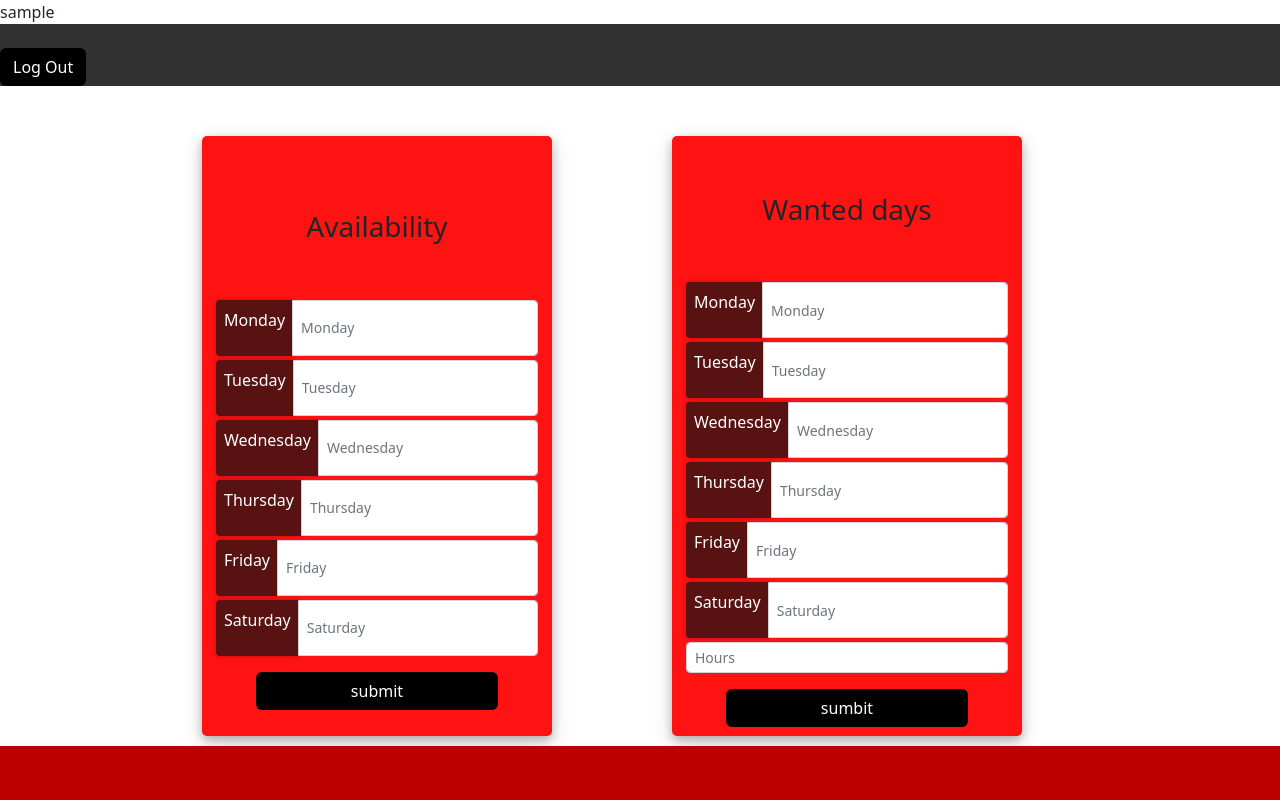
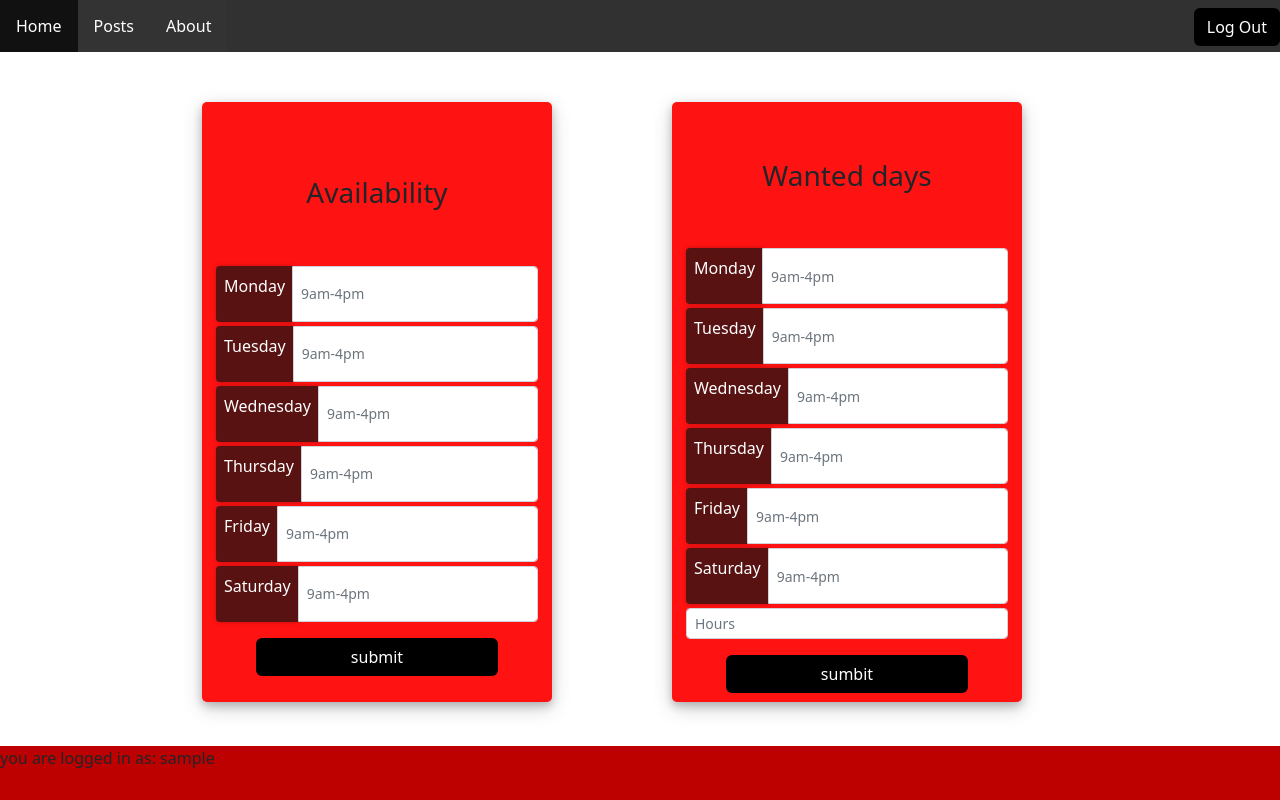
Before and after one commit to salsa-solutions/C.R.A.P, a PHP site: page / in a window 1280 px wide. Run offline with PHP 8.4, Linux system fonts and the light colour scheme; the visitor is signed in with stand-in values (Sample User, id 1); some libraries are stand-ins or nearby versions.

Commit message:
submiting pref and avil days is done, need to make it pretty now

```diff
--- a/css/home.css
+++ b/css/home.css
@@ -10,8 +10,35 @@ html {
     background-color: rgb(49, 49, 49);
 }
 
+.nav ul {
+    list-style-type: none;
+    margin: 0;
+    padding: 0;
+    overflow: hidden;
+    background-color: #333;
+}
+
+.nav-links li {
+    float: left;
+}
+
+.nav-links li a {
+    display: block;
+    color: white;
+    text-align: center;
+    padding: 14px 16px;
+    text-decoration: none;
+}
+
+
+/* Change the link color to #111 (black) on hover */
+
+.nav-links li a:hover {
+    background-color: #111;
+}
+
 .btn_logout {
-    position: relative;
+    position: absolute;
     right: 0px;
     background: rgb(0, 0, 0) !important;
     color: white !important;
--- a/index.php
+++ b/index.php
@@ -21,28 +21,35 @@ if (isset($_GET['logout'])) {
     <meta http-equiv="X-UA-Compatible" content="IE=edge">
     <meta name="viewport" content="width=device-width, initial-scale=1.0">
     <link rel="shortcut icon" href="img/favicon.ico" type="image/x-icon">
-    <link href="https://cdn.jsdelivr.net/npm/bootstrap@5.2.0-beta1/dist/css/bootstrap.min.css" rel="stylesheet" integrity="sha384-0evHe/X+R7YkIZDRvuzKMRqM+OrBnVFBL6DOitfPri4tjfHxaWutUpFmBp4vmVor" crossorigin="anonymous">
-    <script src="https://cdn.jsdelivr.net/npm/bootstrap@5.2.0-beta1/dist/js/bootstrap.bundle.min.js" integrity="sha384-pprn3073KE6tl6bjs2QrFaJGz5/SUsLqktiwsUTF55Jfv3qYSDhgCecCxMW52nD2" crossorigin="anonymous">
+    <link href="https://cdn.jsdelivr.net/npm/bootstrap@5.2.0-beta1/dist/css/bootstrap.min.css" rel="stylesheet"
+        integrity="sha384-0evHe/X+R7YkIZDRvuzKMRqM+OrBnVFBL6DOitfPri4tjfHxaWutUpFmBp4vmVor" crossorigin="anonymous">
+    <script src="https://cdn.jsdelivr.net/npm/bootstrap@5.2.0-beta1/dist/js/bootstrap.bundle.min.js"
+        integrity="sha384-pprn3073KE6tl6bjs2QrFaJGz5/SUsLqktiwsUTF55Jfv3qYSDhgCecCxMW52nD2" crossorigin="anonymous">
     </script>
     <script src="https://ajax.googleapis.com/ajax/libs/jquery/3.6.0/jquery.min.js"></script>
     <script src="//cdn.jsdelivr.net/npm/sweetalert2@11"></script>
-    <link rel="stylesheet" href="https://cdnjs.cloudflare.com/ajax/libs/font-awesome/6.1.1/css/all.min.css" integrity="sha512-KfkfwYDsLkIlwQp6LFnl8zNdLGxu9YAA1QvwINks4PhcElQSvqcyVLLD9aMhXd13uQjoXtEKNosOWaZqXgel0g==" crossorigin="anonymous" referrerpolicy="no-referrer" />
+    <link rel="stylesheet" href="https://cdnjs.cloudflare.com/ajax/libs/font-awesome/6.1.1/css/all.min.css"
+        integrity="sha512-KfkfwYDsLkIlwQp6LFnl8zNdLGxu9YAA1QvwINks4PhcElQSvqcyVLLD9aMhXd13uQjoXtEKNosOWaZqXgel0g=="
+        crossorigin="anonymous" referrerpolicy="no-referrer" />
     <link rel="stylesheet" href="css/backround.css">
     <link rel="stylesheet" href="css/home.css">
     <title>Home | Capriotti's Regional Attendance Program</title>
 </head>
 
 <body>
-    <?php
-    echo $_SESSION['userlogin'];
-    ?>
     <div class="nav">
-        <div class="mt-4 ">
+        <ul>
+            <div class="nav-links">
+                <li><a href="/index.php">Home</a></li>
+                <li><a href="/">Posts</a></li>
+                <li><a href="/assets/pages/about.html">About</a></li>
+            </div>
+            <div class="mt-2 ">
+                <button type="button" name="button" id="logOut" class="btn btn_logout">Log Out</button>
+            </div>
+        </ul>
+    </div>
 
-            <button type="button" name="button" id="logOut" class="btn btn_logout">Log Out</button>
-
-        </div>
-    </div>
     <div class="container h-50">
         <div class="d-flex justify-content-left form-container">
             <div class="user_card">
@@ -55,37 +62,43 @@ if (isset($_GET['logout'])) {
                             <div class="input-group-append text">
                                 <p>Monday</p>
                             </div>
-                            <input type="text" placeholder="Monday" name="monday-avil" id="monday-avil" class="form-control form-control-sm input_user " required>
+                            <input type="text" placeholder="9am-4pm" name="monday-avil" id="monday-avil"
+                                class="form-control form-control-sm input_user " required>
                         </div>
                         <div class="input-group mb-1">
                             <div class="input-group-append text">
                                 <p>Tuesday</p>
                             </div>
-                            <input type="text" placeholder="Tuesday" name="tuesday-avil" id="tuesday-avil" class="form-control form-control-sm input_user " required>
+                            <input type="text" placeholder="9am-4pm" name="tuesday-avil" id="tuesday-avil"
+                                class="form-control form-control-sm input_user " required>
                         </div>
                         <div class="input-group mb-1">
                             <div class="input-group-append text">
                                 <p>Wednesday</p>
                             </div>
-                            <input type="text" placeholder="Wednesday" name="wednesday-avil" id="wednesday-avil" class="form-control form-control-sm input_user " required>
+                            <input type="text" placeholder="9am-4pm" name="wednesday-avil" id="wednesday-avil"
+                                class="form-control form-control-sm input_user " required>
                         </div>
                         <div class="input-group mb-1">
                             <div class="input-group-append text">
                                 <p>Thursday</p>
                             </div>
-                            <input type="text" placeholder="Thursday" name="thursday-avil" id="thursday-avil" class="form-control form-control-sm input_user " required>
+                            <input type="text" placeholder="9am-4pm" name="thursday-avil" id="thursday-avil"
+                                class="form-control form-control-sm input_user " required>
                         </div>
                         <div class="input-group mb-1">
                             <div class="input-group-append text">
                                 <p>Friday</p>
                             </div>
-                            <input type="text" placeholder="Friday" name="friday-avil" id="friday-avil" class="form-control form-control-sm input_user " required>
+                            <input type="text" placeholder="9am-4pm" name="friday-avil" id="friday-avil"
+                                class="form-control form-control-sm input_user " required>
                         </div>
                         <div class="input-group mb-1">
                             <div class="input-group-append text">
                                 <p>Saturday</p>
                             </div>
-                            <input type="text" placeholder="Saturday" name="saturday-avil" id="saturday-avil" class="form-control form-control-sm input_user " required>
+                            <input type="text" placeholder="9am-4pm" name="saturday-avil" id="saturday-avil"
+                                class="form-control form-control-sm input_user " required>
                         </div>
                         <div class="d-flex justify-content-center mt-3 submit-container">
                             <button type="button" name="button" id="submit_avil" class="btn submit_btn">submit</button>
@@ -103,40 +116,47 @@ if (isset($_GET['logout'])) {
                             <div class="input-group-append text">
                                 <p>Monday</p>
                             </div>
-                            <input type="text" placeholder="Monday" name="monday" id="monday" class="form-control form-control-sm input_user " required>
+                            <input type="text" placeholder="9am-4pm" name="monday-pref" id="monday-pref"
+                                class="form-control form-control-sm input_user " required>
                         </div>
                         <div class="input-group mb-1">
                             <div class="input-group-append text">
                                 <p>Tuesday</p>
                             </div>
-                            <input type="text" placeholder="Tuesday" name="tuesday" id="tuesday" class="form-control form-control-sm input_user " required>
+                            <input type="text" placeholder="9am-4pm" name="tuesday-pref" id="tuesday-pref"
+                                class="form-control form-control-sm input_user " required>
                         </div>
                         <div class="input-group mb-1">
                             <div class="input-group-append text">
                                 <p>Wednesday</p>
                             </div>
-                            <input type="text" placeholder="Wednesday" name="wednesday" id="wednesday" class="form-control form-control-sm input_user " required>
+                            <input type="text" placeholder="9am-4pm" name="wednesday-pref" id="wednesday-pref"
+                                class="form-control form-control-sm input_user " required>
                         </div>
                         <div class="input-group mb-1">
                             <div class="input-group-append text">
                                 <p>Thursday</p>
                             </div>
-                            <input type="text" placeholder="Thursday" name="thursday" id="thursday" class="form-control form-control-sm input_user " required>
+                            <input type="text" placeholder="9am-4pm" name="thursday-pref" id="thursday-pref"
+                                class="form-control form-control-sm input_user " required>
                         </div>
                         <div class="input-group mb-1">
                             <div class="input-group-append text">
                                 <p>Friday</p>
                             </div>
-                            <input type="text" placeholder="Friday" name="friday" id="friday" class="form-control form-control-sm input_user " required>
+                            <input type="text" placeholder="9am-4pm" name="friday-pref" id="friday-pref"
+                                class="form-control form-control-sm input_user " required>
                         </div>
                         <div class="input-group mb-1">
                             <div class="input-group-append text">
                                 <p>Saturday</p>
                             </div>
-                            <input type="text" placeholder="Saturday" name="saturday" id="saturday" class="form-control form-control-sm input_user " required>
+                            <input type="text" placeholder="9am-4pm" name="saturday" id="saturday-pref"
+                                class="form-control form-control-sm input_user " required>
                         </div>
                         <div class="input-group mb-1">
-                            <input type="number" placeholder="Hours" name="hours" id="hours" class="form-control form-control-sm input_user" min=1 max=40 required>
+                            <input type="number" placeholder="Hours" name="hours" id="hours"
+                                class="form-control form-control-sm input_user" min=1 max=40 required>
                         </div>
                         <div class="d-flex justify-content-center mt-3 sumbit-container">
                             <button type="button" name="button" id="sumbit-pref" class="btn submit_btn">sumbit</button>
@@ -156,7 +176,6 @@ if (isset($_GET['logout'])) {
             var valid = this.form.checkValidity();
 
             if (valid) {
-                    var date = new Date().toDateString();
                 var name = "<?php echo $_SESSION['userlogin']; ?>";
                 var monday_avil = $('#monday-avil').val();
                 var tuesday_avil = $('#tuesday-avil').val();
@@ -168,7 +187,6 @@ if (isset($_GET['logout'])) {
                     url: 'add_avil.php',
                     type: 'POST',
                     data: {
-                            date: date,
                         name: name,
                         monday: monday_avil,
                         tuesday: tuesday_avil,
@@ -178,7 +196,11 @@ if (isset($_GET['logout'])) {
                         saturday: saturday_avil
                     },
                     success: function(data) {
-                            alert(data);
+                        Swal.fire(
+                            'Successful',
+                            '<a href="login.php" class="ml-2">Log in</a>',
+                            'success'
+                        )
                     },
                     error: function(data) {
                         Swal.fire(
@@ -189,32 +211,50 @@ if (isset($_GET['logout'])) {
 
                     }
                 });
-                    console.log(name);
-                    e.preventDefault();
+            }
+        });
+    });
+    </script>
+    <script>
+    $(function() {
+        $('#sumbit-pref').click(function(e) {
 
+            var valid = this.form.checkValidity();
+
+            if (valid) {
+                var name = "<?php echo $_SESSION['userlogin']; ?>";
+                var monday_pref = $('#monday-pref').val();
+                var tuesday_pref = $('#tuesday-pref').val();
+                var wednesday_pref = $('#wednesday-pref').val();
+                var thursday_pref = $('#thursday-pref').val();
+                var friday_pref = $('#friday-pref').val();
+                var saturday_pref = $('#saturday-pref').val();
+                var hours = $('#hours').val();
+                // console.log(hours);
                 $.ajax({
+                    url: 'add_pref.php',
                     type: 'POST',
-                        url: 'jssumbit.php',
                     data: {
-                            username: username,
-                            password: password
+                        name: name,
+                        monday: monday_pref,
+                        tuesday: tuesday_pref,
+                        wednesday: wednesday_pref,
+                        thursday: thursday_pref,
+                        friday: friday_pref,
+                        saturday: saturday_pref,
+                        hours: hours
                     },
                     success: function(data) {
-                            // alert(data);
-                            if ($.trim(data) === "1") {
-                                setTimeout(' window.location.href =  "index.php"', 1000);
-                            } else {
                         Swal.fire(
-                                    'Errors',
-                                    data,
-                                    'error'
+                            'Successful',
+                            '<a href="login.php" class="ml-2">Log in</a>',
+                            'success'
                         )
-                            }
                     },
                     error: function(data) {
                         Swal.fire(
                             'Errors',
-                                'there was a error completing the task',
+                            'how did you fuck up this bad',
                             'error'
                         )
 
@@ -226,6 +266,7 @@ if (isset($_GET['logout'])) {
     </script>
 
 
+
     <script>
     $(function() {
         $('#logOut').click(function() {
@@ -235,7 +276,7 @@ if (isset($_GET['logout'])) {
     </script>
     <div class="footer">
         <footer>
-            <h1></h1>
+            <p>you are logged in as: <?php echo $_SESSION['userlogin']; ?> </p>
         </footer>
     </div>
 </body>
```
Also changed, not shown: add_avil.php (+17 -8 lines), add_pref.php (added, +35 -0 lines), sql/avil_day.sql (+8 -13 lines), sql/pref_day.sql (+10 -14 lines). Lines whose indentation alone changed are shown as unchanged.
